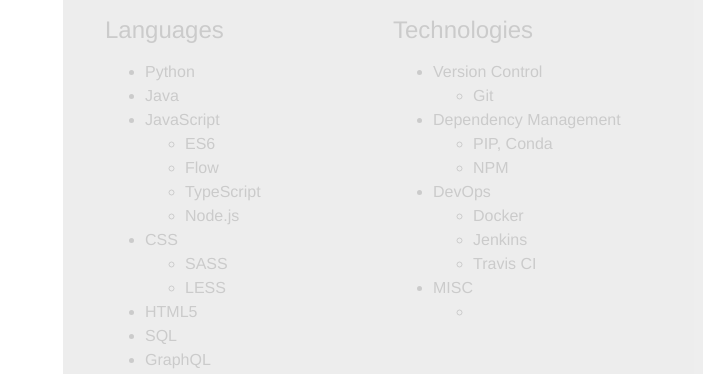
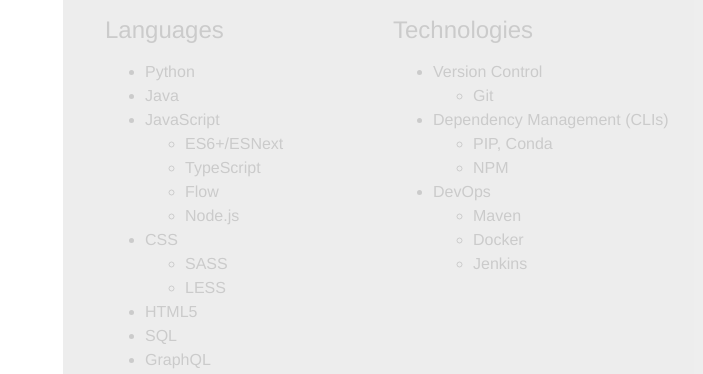
Before and after one commit to abircb/abircb.github.io, a Vue app in the folder nouveau/abirbhushan.com/: page / in a window 1280 px wide. Shown: the part 1232-1606 px from the top of the page, without its empty margins (577-1280 px from the left). Built offline with nearby package versions, Linux system fonts and the light colour scheme.

Commit message:
section keys should only be strings

```diff
--- a/nouveau/abirbhushan.com/src/components/Section.vue
+++ b/nouveau/abirbhushan.com/src/components/Section.vue
@@ -22,7 +22,7 @@
         required: true,
       },
       sectionKey: {
-        type: Boolean,
+        type: String,
         required: true,
       },
     },
--- a/nouveau/abirbhushan.com/src/components/section/Skills.vue
+++ b/nouveau/abirbhushan.com/src/components/section/Skills.vue
@@ -4,12 +4,30 @@
       <h2>Languages</h2>
       <ul>
         <li>Python</li>
+        <!--- <ul>
+          <li>Flask</li>
+          <li>Data Mining</li>
+          <ul>
+            <li>BeautifulSoup</li>
+          </ul>
+          <li>Processing and Modelling</li>
+          <ul>
+            <li>NumPy</li>
+            <li>Pandas</li>
+            <li>Scikit-Learn</li>
+          </ul>
+          <li>Visualisation</li>
+          <ul>
+            <li>Matplotlib</li>
+            <li>Seaborn</li>
+          </ul>
+        </ul> -->
         <li>Java</li>
         <li>JavaScript</li>
         <ul>
-          <li>ES6</li>
+          <li>ES6+/ESNext</li>
+          <li>TypeScript</li>
           <li>Flow</li>
-          <li>TypeScript</li>
           <li>Node.js</li>
         </ul>
         <li>CSS</li>
@@ -44,20 +62,16 @@
         <ul>
           <li>Git</li>
         </ul>
-        <li>Dependency Management</li>
+        <li>Dependency Management (CLIs)</li>
         <ul>
           <li>PIP, Conda</li>
           <li>NPM</li>
         </ul>
         <li>DevOps</li>
         <ul>
+          <li>Maven</li>
           <li>Docker</li>
           <li>Jenkins</li>
-          <li>Travis CI</li>
-        </ul>
-        <li>MISC</li>
-        <ul>
-          <li></li>
         </ul>
       </ul>
     </div>
--- a/nouveau/abirbhushan.com/src/constants.js
+++ b/nouveau/abirbhushan.com/src/constants.js
@@ -48,7 +48,7 @@ export const Sections = new Map([
   [
     'ABOUT',
     {
-      color: '#002D40',
+      color: '#0B648A',
       content: AboutSection,
       icon: null,
       image: WelcomeImage,
@@ -58,7 +58,7 @@ export const Sections = new Map([
   [
     'SKILLS',
     {
-      color: '#0B648A',
+      color: '#86bad1',
       content: SkillsSection,
       icon: SkillsIcon,
       image: SkillsImage,
```
